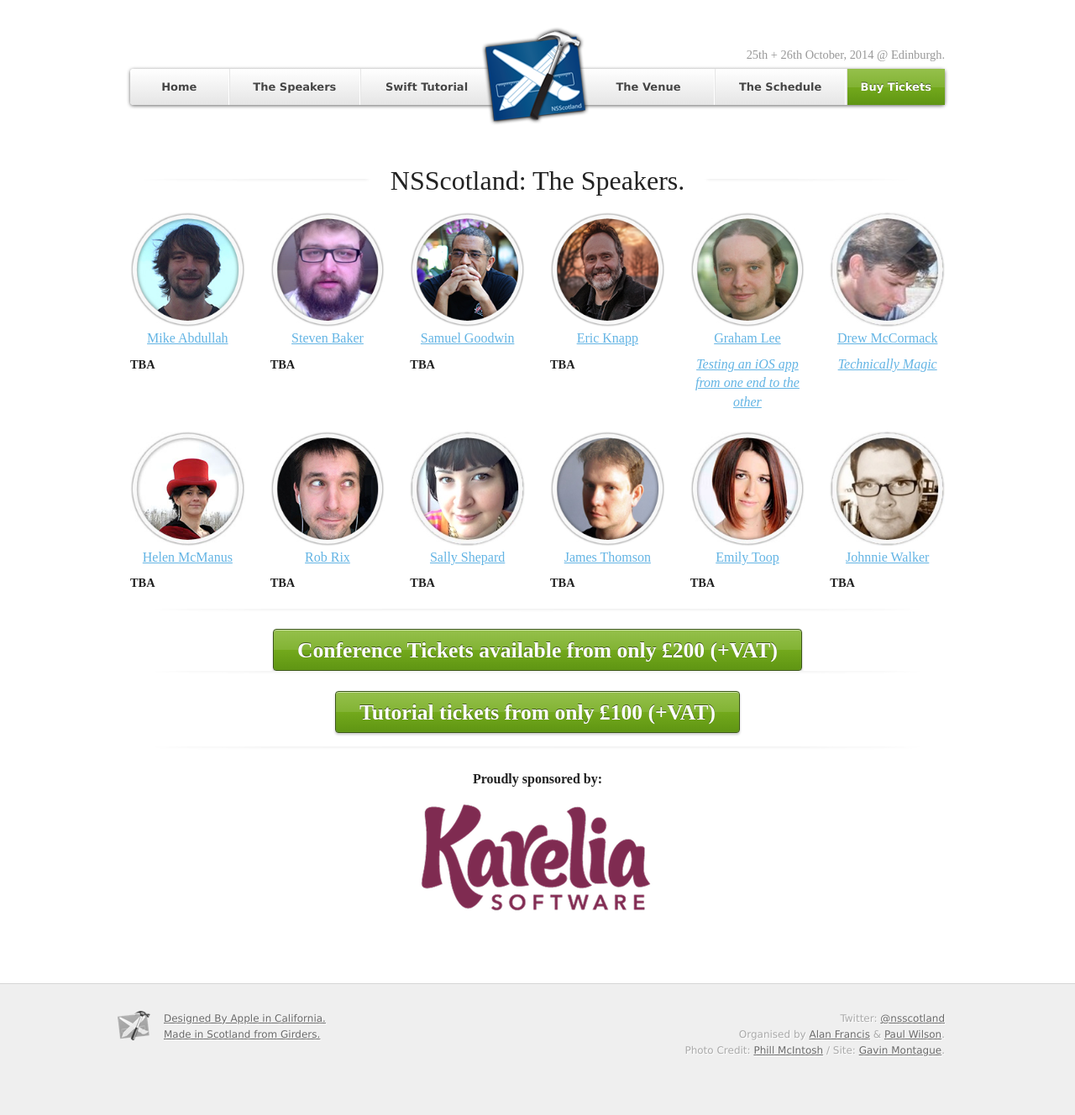
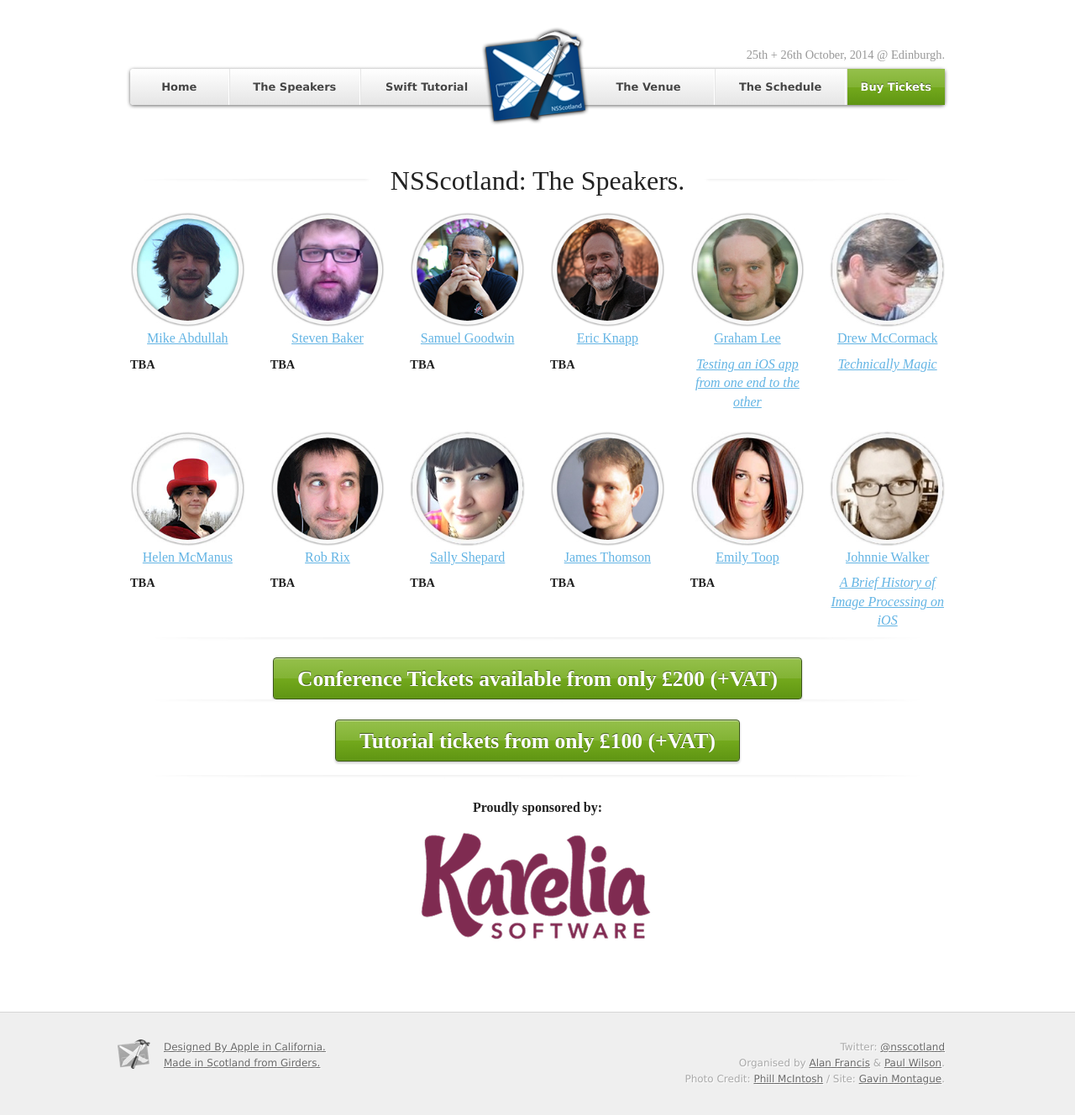
Before and after one commit to acf/nsscotland, a Jekyll site: the page built from speakers.html, in a window 1280 px wide. Shown: the whole page at 84% size. Built offline with Jekyll 4.4.1, drawn with Linux system fonts in a browser that asks for light colours; before the commit the page ends 1293 px from its top, so only the background shows below that; some of the changed lines change nothing that is shown.

Commit message:
added johnnie talk

```diff
--- a/speakers.html
+++ b/speakers.html
@@ -87,7 +87,7 @@
       <div class="large-2 columns">
         <a href="#" data-reveal-id="johnnie-walker"><img src="/images/2013/speakers/johnnie_walker.jpg" width="100%" /></a>
         <h3><a href="#" data-reveal-id="johnnie-walker">Johnnie Walker</a></h3>
-          <p><strong>TBA</strong></p>
+          <h3><em><a href="#" data-reveal-id="johnnie-walker">A Brief History of Image Processing on iOS</a></em></h3>
       </div>
 
     </div>
@@ -161,11 +161,13 @@
         <img src="/images/2013/speakers/johnnie_walker.jpg"  />
         <h3>Johnnie Walker</h3>
         <h4><a href="http://twitter.com/mrwalker">Random Sequence</a></h4>
-        <p>Johnnie studied architecture at Edinburgh College of Art and trained in professional practice with Richard Murphy Architects. There he concentrated on architectural visualisation, ran the company’s website and managed the computer network.</p>
-
-        <p>A self-taught programmer &amp; geek at heart, architecture didn’t last long. Following the creation of a successful intranet system for the company, he went freelance in 2002 providing web &amp; IT services for Edinburgh design companies.</p>
-
-        <p>Nine years on Johnnie has countless web sites to his name and has mastered their underlying technologies. He has written successful independent apps for Mac OS X, iPhone &amp; iPad.</p>
+        <p>Johnnie is an iOS and occasionally Mac developer living in rural
+         Scotland. He's been building Mac apps since the early days of OS X,
+         and iOS apps since day one. Now working on <a href="http://camerapl.us">Camera+</a>,
+         the ultimate photo app for iOS.</p>
+         <h4>A Brief History of Image Processing on iOS</h4>
+         <p>What are pixels, and what can we do with them once we've got some? From manipulating bitmaps to
+         OpenGL & CoreImage kernels, a roughly chronological walk through of how iOS image effects are made.</p>
         <a class="close-reveal-modal">&#215;</a>
       </div>
 
```
